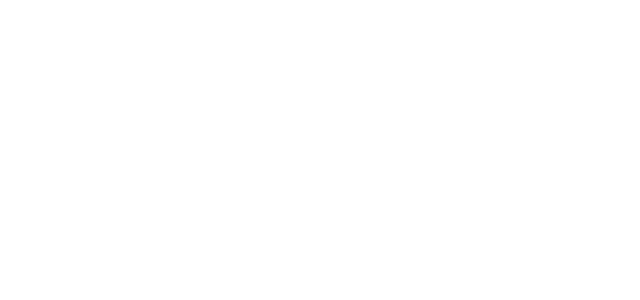
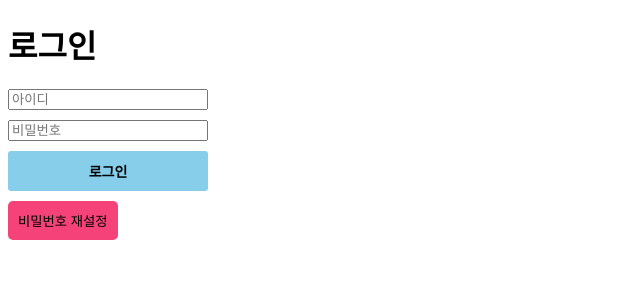
Before and after one commit to baeharam/ably, a React (Create React App) app: page /login in a window 1280 px wide. Shown: the top 300 px of the page, without its empty margins (0-640 px from the left). Built offline with nearby package versions, Linux system fonts and the light colour scheme.

Commit message:
Implement Login page
Signed-off-by: Bae Haram <unknownfrontenddeveloper@gmail.com>

```diff
--- a/src/App.tsx
+++ b/src/App.tsx
@@ -1,6 +1,7 @@
 import { QueryClient, QueryClientProvider } from "react-query";
 import { BrowserRouter as Router, Switch, Route } from "react-router-dom";
 import ResetPassword from "./pages/ResetPassword";
+import Login from "./pages/Login";
 
 const queryClient = new QueryClient();
 
@@ -9,7 +10,8 @@
     <QueryClientProvider client={queryClient}>
       <Router>
         <Switch>
-          <Route path="/" component={ResetPassword} />
+          <Route path="/reset-password" component={ResetPassword} />
+          <Route exact path="/login" component={Login} />
         </Switch>
       </Router>
     </QueryClientProvider>
--- a/src/constants.ts
+++ b/src/constants.ts
@@ -4,4 +4,5 @@
   ISSUE_AUTH_CODE: `/api/reset-password?email=`,
   VALIDATE_AUTH_CODE: "/api/reset-password",
   CHANGE_PASSWORD: "/api/reset-password",
+  LOGIN: "/api/login"
 } as const;
--- /dev/null
+++ b/src/pages/Login/Login.module.scss
@@ -0,0 +1,24 @@
+.login-form {
+  display: flex;
+  flex-direction: column;
+  width: 200px;
+  margin-bottom: 10px;
+
+  &__input {
+    margin-bottom: 10px;
+  }
+
+  &__button {
+    background-color: skyblue;
+    padding: 10px 0;
+    border-radius: 3px;
+    font-weight: bold;
+    font-size: 14px;
+  }
+}
+
+.password-reset-button {
+  padding: 10px;
+  background-color: #f54278;
+  border-radius: 5px;
+}
--- /dev/null
+++ b/src/pages/Login/index.tsx
@@ -0,0 +1,77 @@
+import { ApiSuffix } from "@constants";
+import { isNullish, Nullable } from "@types";
+import { fetcher } from "@utils/request";
+import { AxiosResponse } from "axios";
+import React, { useEffect, useState } from "react";
+import { useMutation } from "react-query";
+import { Link, useHistory } from "react-router-dom";
+import { LoginRequest, LoginResponse } from "./types";
+import style from "./Login.module.scss";
+
+const Login = (): React.ReactElement => {
+  const [email, setEmail] = useState("");
+  const [password, setPassword] = useState("");
+  const [accessToken, setAccessToken] = useState<Nullable<string>>();
+
+  const history = useHistory();
+  const { mutateAsync } = useMutation<
+    AxiosResponse<LoginResponse>,
+    unknown,
+    LoginRequest
+  >((loginInfo) => fetcher.post(ApiSuffix.LOGIN, loginInfo));
+
+  const handleSubmit = async (
+    event: React.SyntheticEvent<HTMLFormElement>
+  ): Promise<void> => {
+    event.preventDefault();
+
+    try {
+      const { data } = await mutateAsync({
+        email,
+        password,
+      });
+      setAccessToken(data.accessToken);
+    } catch {}
+  };
+
+  const handleChangeEmail = (
+    event: React.ChangeEvent<HTMLInputElement>
+  ): void => setEmail(event.target.value);
+  const handleChangePassword = (
+    event: React.ChangeEvent<HTMLInputElement>
+  ): void => setPassword(event.target.value);
+
+  useEffect(() => {
+    if (!isNullish(accessToken)) {
+      history.push("/member-info", { accessToken });
+    }
+  }, [accessToken, history]);
+
+  return (
+    <>
+      <h1>로그인</h1>
+      <form className={style["login-form"]} onSubmit={handleSubmit}>
+        <input
+          className={style["login-form__input"]}
+          onChange={handleChangeEmail}
+          type="text"
+          placeholder="아이디"
+          required
+        />
+        <input
+          className={style["login-form__input"]}
+          onChange={handleChangePassword}
+          type="password"
+          placeholder="비밀번호"
+          required
+        />
+        <button className={style["login-form__button"]}>로그인</button>
+      </form>
+      <button className={style["password-reset-button"]} type="button">
+        <Link to="/reset-password">비밀번호 재설정</Link>
+      </button>
+    </>
+  );
+};
+
+export default Login;
--- /dev/null
+++ b/src/pages/Login/types.ts
@@ -0,0 +1,8 @@
+export interface LoginResponse {
+  accessToken: string;
+}
+
+export interface LoginRequest {
+  email: string;
+  password: string;
+}
```
